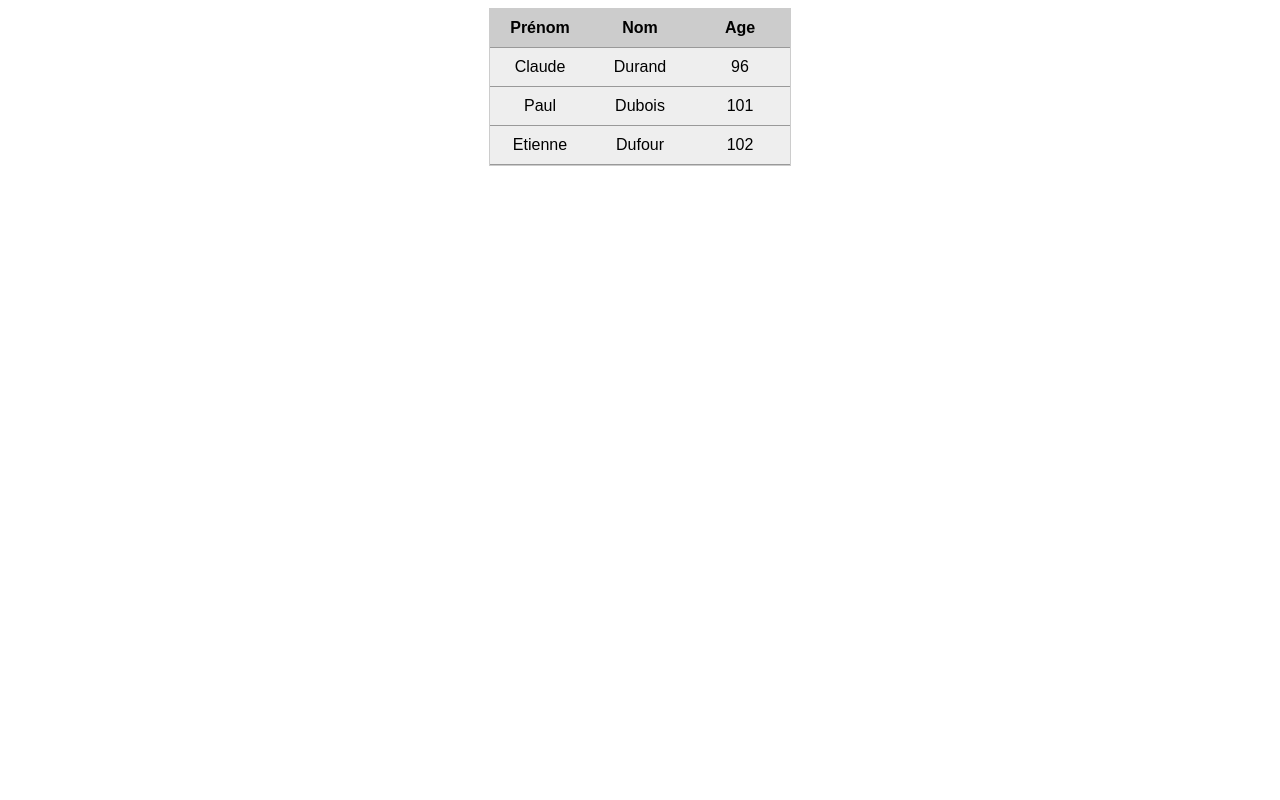
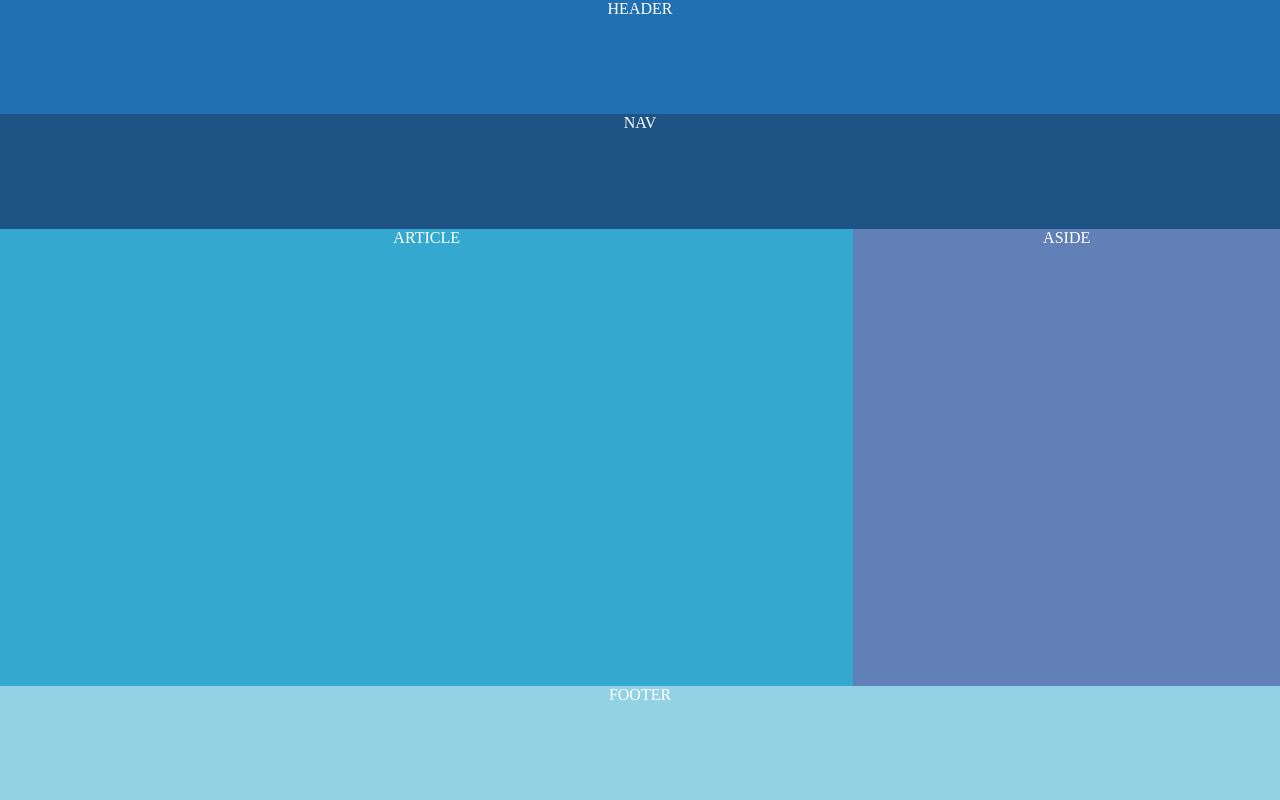
Before and after one commit to Rodoudou/css_grid, a plain HTML site: page index.html in a window 1280 px wide. Drawn offline with Linux system fonts and the light colour scheme.

Commit message:
mise en page site css-grid

```diff
--- a/index.html
+++ b/index.html
@@ -7,18 +7,11 @@
     <link rel="stylesheet" href="style.css" />
     <title>Document</title>
     <div id="grille">
-      <div class="entete">Prénom</div>
-      <div class="entete">Nom</div>
-      <div class="entete">Age</div>
-      <div class="donnee">Claude</div>
-      <div class="donnee">Durand</div>
-      <div class="donnee">96</div>
-      <div class="donnee">Paul</div>
-      <div class="donnee">Dubois</div>
-      <div class="donnee">101</div>
-      <div class="donnee">Etienne</div>
-      <div class="donnee">Dufour</div>
-      <div class="donnee">102</div>
+      <header class="header">HEADER</header>
+      <nav class="nav">NAV</nav>
+      <article class="article">ARTICLE</article>
+      <aside class="aside">ASIDE</aside>
+      <footer class="footer">FOOTER</footer>
     </div>
   </head>
   <body></body>
--- a/style.css
+++ b/style.css
@@ -1,31 +1,63 @@
-#grille {
-  display: grid;
-  grid-template-columns: repeat(3, 1fr);
-  grid-template-rows: repeat(4, 1fr);
-  grid-gap: 1px green;
-  width: 300px;
-  font-family: Arial, Helvetica, sans-serif;
-  font-size: 16px;
-  margin: auto;
-  border: 1px solid #ccc;
+body {
+  margin: 0;
+  padding: 0;
 }
 
-#grille div[class] {
-  text-align: center;
-  padding: 10px;
+#grille {
+  height: 100vh;
+  display: grid;
+  grid-template-columns: 2fr 1fr;
+  grid-template-rows: 1fr 1fr 4fr 1fr;
+  font-size: 16px;
+  color: white;
+  grid-template-areas:
+    "header header"
+    "nav nav"
+    "article aside"
+    "footer footer";
 }
 
-.entete {
-  background-color: #ccc;
-  font-weight: bold;
-  border-bottom: 1px solid #999;
+header {
+  background-color: #2170b1;
+  text-align: center;
+  grid-area: header;
 }
 
-.donnee {
-  background-color: #eee;
-  border-bottom: 1px solid #999;
+nav {
+  background-color: #1e5485;
+  text-align: center;
+  grid-area: nav;
+}
+article {
+  background-color: #34a8ce;
+  text-align: center;
+  grid-area: article;
+  grid-column-start: 1;
+  grid-column-end: 2;
 }
 
-.donnee:hover {
-  background-color: #f90;
+aside {
+  background-color: #6180b8;
+  text-align: center;
+  grid-area: aside;
 }
+
+footer {
+  background-color: #93d1e4;
+  text-align: center;
+  grid-area: footer;
+}
+
+@media screen and (max-width: 959px) {
+  #grille {
+    display: grid;
+    grid-template-columns: 1fr;
+    grid-template-rows: 1fr 4fr 1fr 1fr;
+    grid-template-areas:
+      "header"
+      "article"
+      "nav"
+      "aside"
+      "footer";
+  }
+}
```
